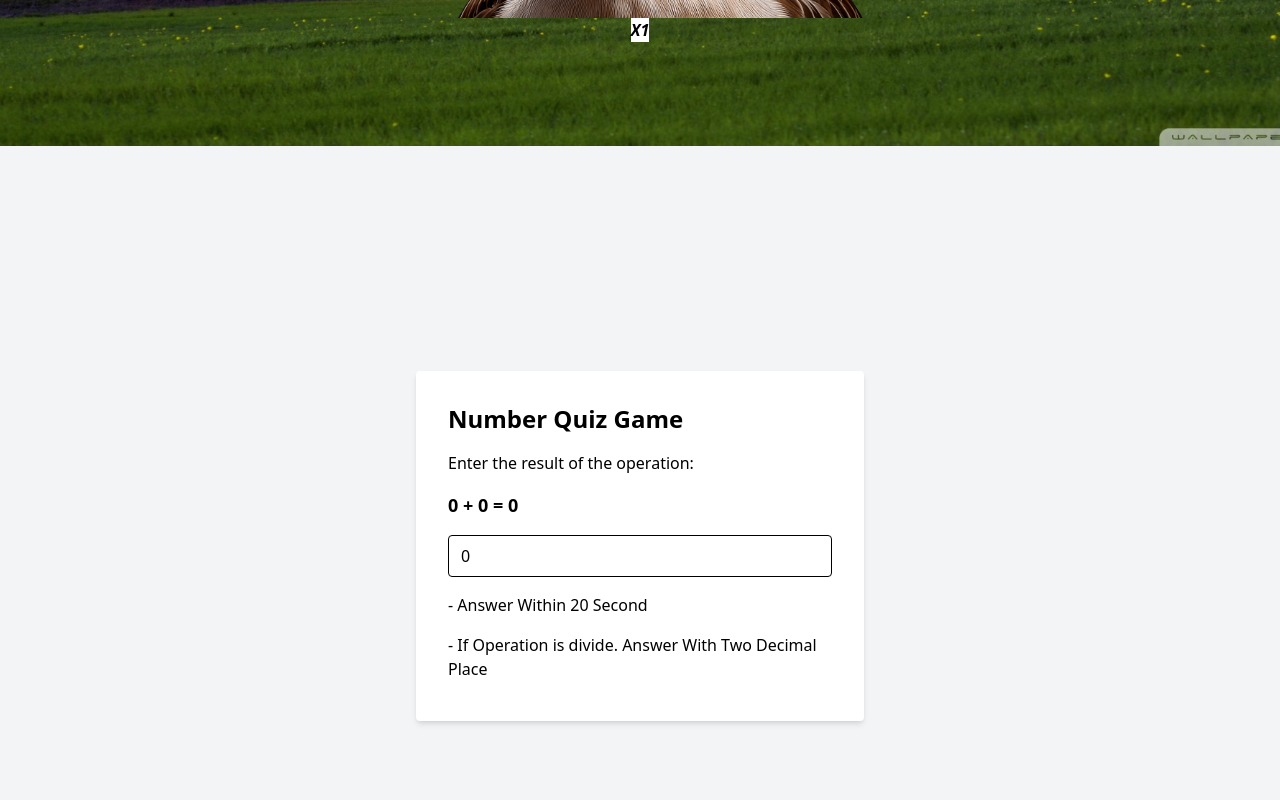
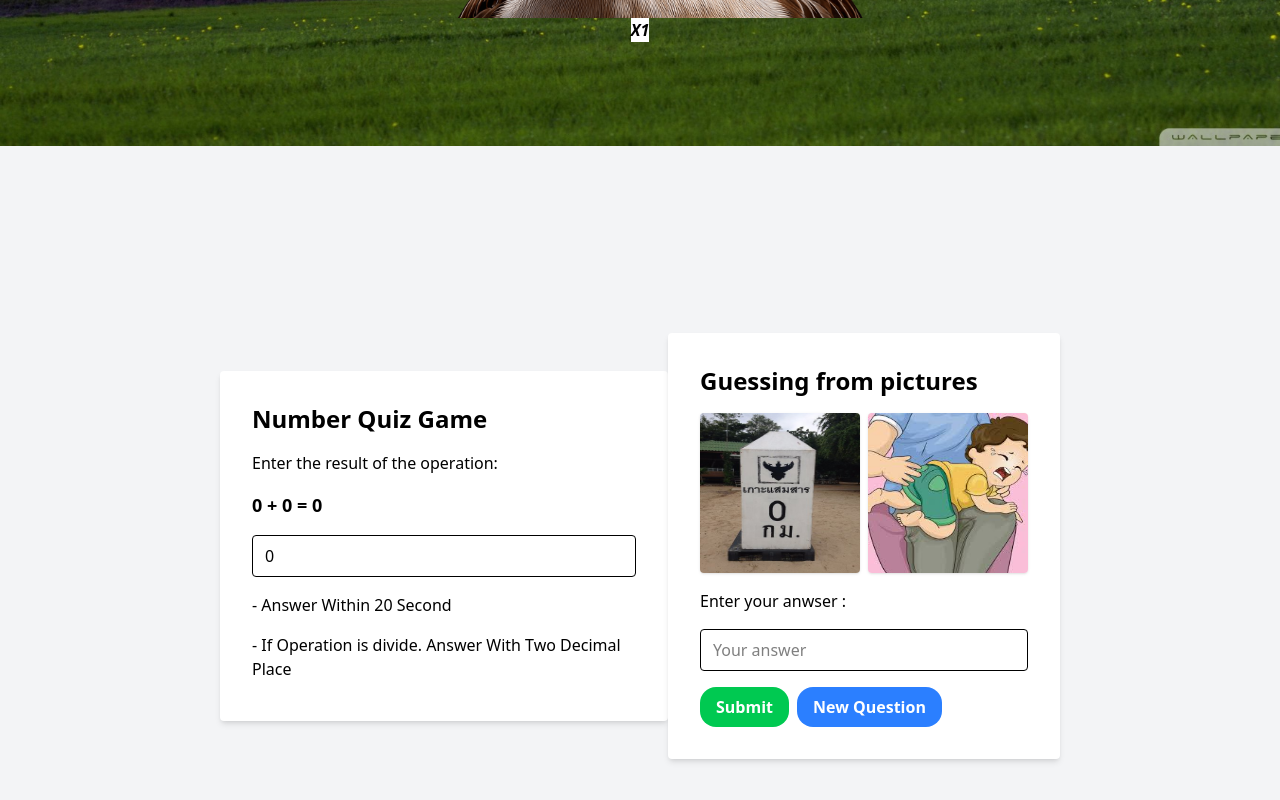
Before and after one commit to PoomGamerE/PROJECT1-SEC-2-PushGoose, a Vue app: page / in a window 1280 px wide. Shown: the part 654-1454 px from the top of the page. Built offline with nearby package versions, Linux system fonts and the light colour scheme.

Commit message:
087 - [update & add] update changebackground function and add new minigame guessing from pictures

```diff
--- a/src/App.vue
+++ b/src/App.vue
@@ -174,20 +174,62 @@ display2show = "display:none"
 }
 
 
+//Guessing game from pictures game
+const guessingQuestion = ref([
+  {image1 : './guessinggame/เย็น.png' , image2 : './guessinggame/สี่ตา.jpg' , anwser : 'เย็นตาโฟ'},
+  {image1 : './guessinggame/ลิ้น.jpg' , image2 : './guessinggame/ข้าวจี่่.jpg' , anwser : 'ลิ้นจี่'},
+  {image1 : './guessinggame/โล.jpg' , image2 : './guessinggame/ตี.jpg' , anwser : 'โรตี'},
+  {image1 : './guessinggame/กุ้ง.jpg' , image2 : './guessinggame/เต้น.jpg' , anwser : 'กุ้งเต้น'}
+])
+let randomQuestion = ref(randomGuesingQ())
+let YourAnwser = ref('')
+let message = ref('')
+let messageClass = ref('')
+
+function checkGuessingAns(){
+  if(YourAnwser.value.trim() === randomQuestion.value.anwser){
+    message.value = 'Correct!!!!'
+    messageClass.value = 'text-green-600 mt-4 font-semibold'
+  }else {
+    message.value = 'Wrong!!!! Let’s try again'
+    messageClass.value = 'text-red-600 mt-4 font-semibold'
+  }
+}
+function newGuessingQuestion() {
+  randomQuestion.value = randomGuesingQ()
+  YourAnwser.value = ''
+  message.value = ''
+  messageClass.value = ''
+}
+function randomGuesingQ() {
+  return guessingQuestion.value[Math.floor(Math.random() * guessingQuestion.value.length)]
+}
 
 
 //Change Background
 const bgWindowXP = './backgroundImages/WindowsXp.jpg'
 const bgFlame = './backgroundImages/Fireflam.jpg'
 const bgBrain = './backgroundImages/Brain.jpg'
+const bgMountain = './backgroundImages/moutain.jpg'
+const bgSea = './backgroundImages/sea.jpg'
+const bgVolcano = './backgroundImages/volcano.jpg'
+const bgSpace = './backgroundImages/space.jpg'
 
 const background = ref(bgWindowXP) //Original Background
 
 function changeBackground() {
-  if (score_count.value <= 200) {
+  if (score_count.value <= 500) {
     background.value = bgWindowXP
-  } else if (score_count.value > 200 && score_count.value <= 1000) {
+  } else if (score_count.value > 500 && score_count.value <= 1500) {
+    background.value = bgMountain
+  } else if (score_count.value > 1500 && score_count.value <= 3000) {
+    background.value = bgSea
+  } else if (score_count.value > 3000 && score_count.value <= 4500) {
     background.value = bgFlame
+  } else if (score_count.value > 4500 && score_count.value <= 7000) {
+    background.value = bgVolcano
+  } else if (score_count.value > 7000 && score_count.value <= 10000) {
+    background.value = bgSpace
   } else {
     background.value = bgBrain
   }
@@ -275,6 +317,8 @@ const closeMiniGameModal = () => {
     </div>
   </div>
 </div>
+
+<!-- MathGame UI -->
 <div class="flex items-center justify-center min-h-screen bg-gray-100 m-0">
         <div class="bg-white p-8 rounded shadow-md w-full max-w-md">
             <h1 class="text-2xl font-bold mb-4">Number Quiz Game</h1>
@@ -284,6 +328,26 @@ const closeMiniGameModal = () => {
             <p class="mb-4 justify-center">- Answer Within 20 Second</p>
             <p class="mb-2 justify-center">- If Operation is divide. Answer With Two Decimal Place </p>
 </div>
+
+<!-- GuessingGame UI -->
+<div class="flex flex-col items-center justify-center min-h-screen bg-gray-100 m-0 ">
+        <div class="bg-white p-8 rounded shadow-md w-full max-w-md">
+            <h1 class="text-2xl font-bold mb-4">Guessing from pictures</h1>
+            <div class="flex justify-center gap-2 mb-4">
+              <img :src="randomQuestion.image1" alt="question img1" class="w-40 h-40 rounded shadow">
+              <img :src="randomQuestion.image2" alt="question img2" class="w-40 h-40 rounded shadow">
+            </div>
+            <p class="mb-4">Enter your anwser : {{ InputText }}</p>
+            <input v-model="YourAnwser" type="text" class="border rounded w-full py-2 px-3 mb-4" placeholder="Your answer">
+            <div class="flex gap-2">
+              <button class="px-4 py-2 text-white font-semibold rounded-2xl bg-green-500 hover:bg-green-600" @click="checkGuessingAns">Submit</button>
+              <button class="px-4 py-2 text-white font-semibold rounded-2xl bg-blue-500 hover:bg-blue-600" @click="newGuessingQuestion">New Question</button>
+            </div>
+
+            <p :class="messageClass">{{ message }}</p>
+        </div>
+</div>
+
 </div>
 </div>
 </template>
```
